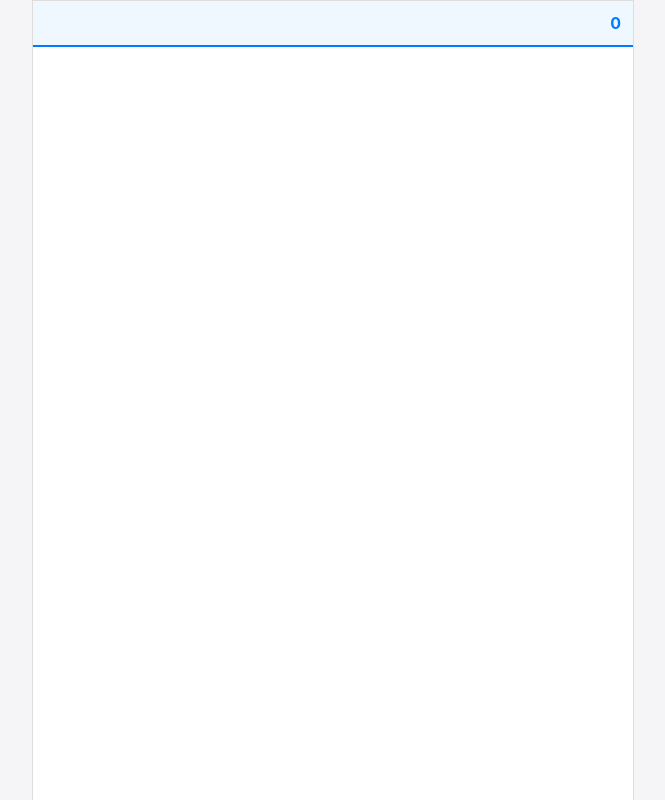
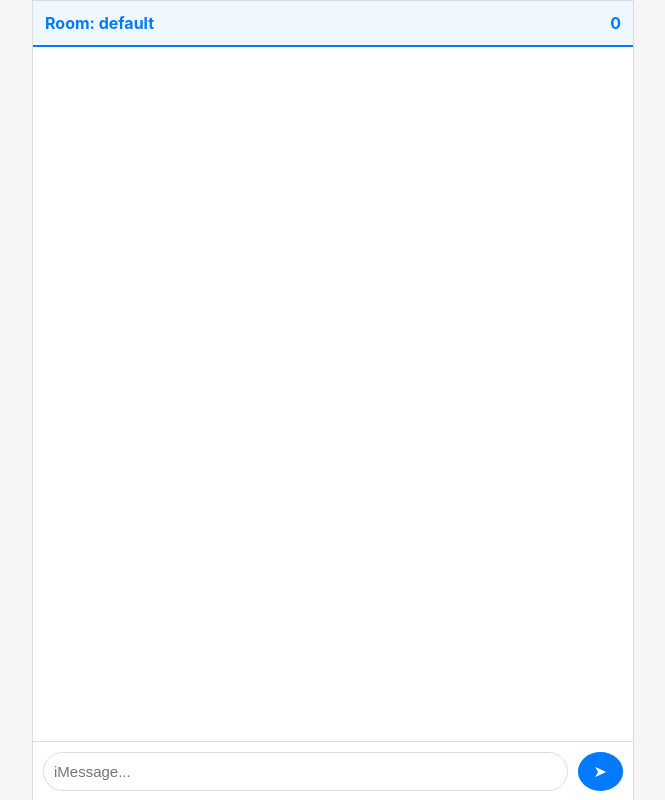
Before and after one commit to kartikrathodd/dailynotes, a website: page public/room.html in a window 1280 px wide. Shown: the whole page, without its empty margins (307-972 px from the left). Drawn offline with nearby package versions, Linux system fonts and the light colour scheme; no server answers.

Commit message:
Update room.html

```diff
--- a/public/room.html
+++ b/public/room.html
@@ -1 +1 @@
-<!DOCTYPE html> <html lang="en"> <head> <meta charset="UTF-8"> <title>iMessage Clone</title> <meta name="viewport" content="width=device-width, initial-scale=1.0, maximum-scale=1.0, user-scalable=no"> <link rel="stylesheet" href="style.css"> </head> <body> <div id="chat-container"> <div id="top-bar"> <span id="room-name"></span> <span id="participants">0</span> </div> <div id="messages"></div> <di
+<!DOCTYPE html> <html lang="en"> <head> <meta charset="UTF-8"> <title>iMessage Clone</title> <meta name="viewport" content="width=device-width, initial-scale=1.0, maximum-scale=1.0, user-scalable=no"> <link rel="stylesheet" href="style.css"> </head> <body> <div id="chat-container"> <div id="top-bar"> <span id="room-name"></span> <span id="participants">0</span> </div> <div id="messages"></div> <div id="typing"></div> <form id="form" action=""> <input id="input" autocomplete="off" placeholder="iMessage..." /> <button>➤</button> </form> </div> <script src="/socket.io/socket.io.js"></script> <script src="client.js"></script> </body> </html>
```
